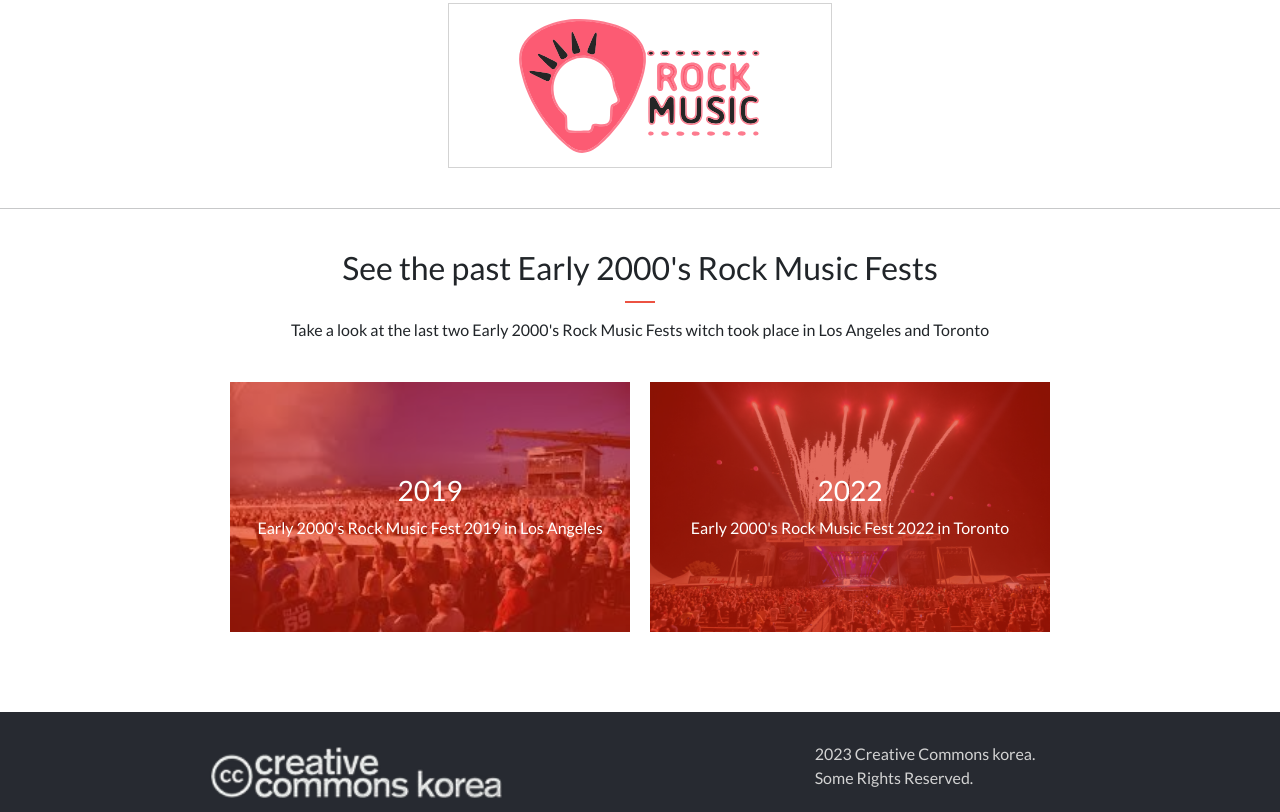
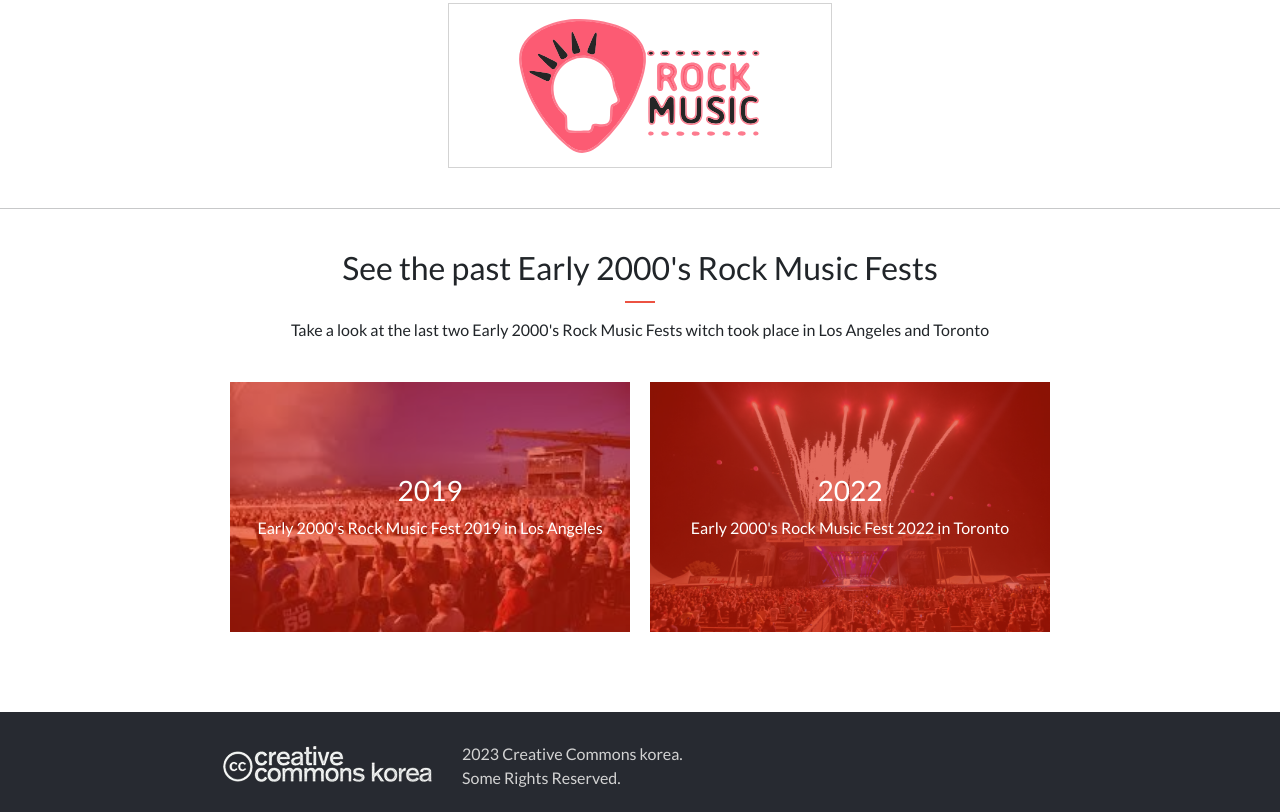
Before and after one commit to cnualartc/Capstone_project_1, a plain HTML site: page about.html in a window 1280 px wide. Shown: the part 912-1724 px from the top of the page. Drawn offline with nearby package versions, Linux system fonts and the light colour scheme.

Commit message:
Removed empty spaces on README file and align footer correctly

```diff
--- a/about.html
+++ b/about.html
@@ -195,11 +195,13 @@
   <footer>
     <div class="container">
       <div class="row row-cols-md-2">
-        <div class="col-6 d-flex justify-content-center cc-logo-container">
-          <img class="positive" src="./images/footer/positive.png" alt="creative commons korea logo in positive">
-          <img class="negative" src="./images/footer/negative.png" alt="creative commons korea logo in negative">
+        <div class="col-sm-6 col-md-4 d-sm-flex d-md-flex justify-content-sm-center justify-content-md-end cc-logo-container">
+          <div>
+            <img class="positive" src="./images/footer/positive.png" alt="creative commons korea logo in positive">
+            <img class="negative" src="./images/footer/negative.png" alt="creative commons korea logo in negative">
+          </div>
         </div>
-        <div class="col-6 d-flex justify-content-center cc-logo-container">
+        <div class="col-sm-6 col-md-8 d-sm-flex d-md-flex justify-content-sm-center justify-content-md-start cc-logo-container">
             <p>2023 Creative Commons korea.<br>Some Rights Reserved.</p>
         </div>
       </div>
```
Also changed, not shown: home.html (+5 -3 lines), 1 other file.
